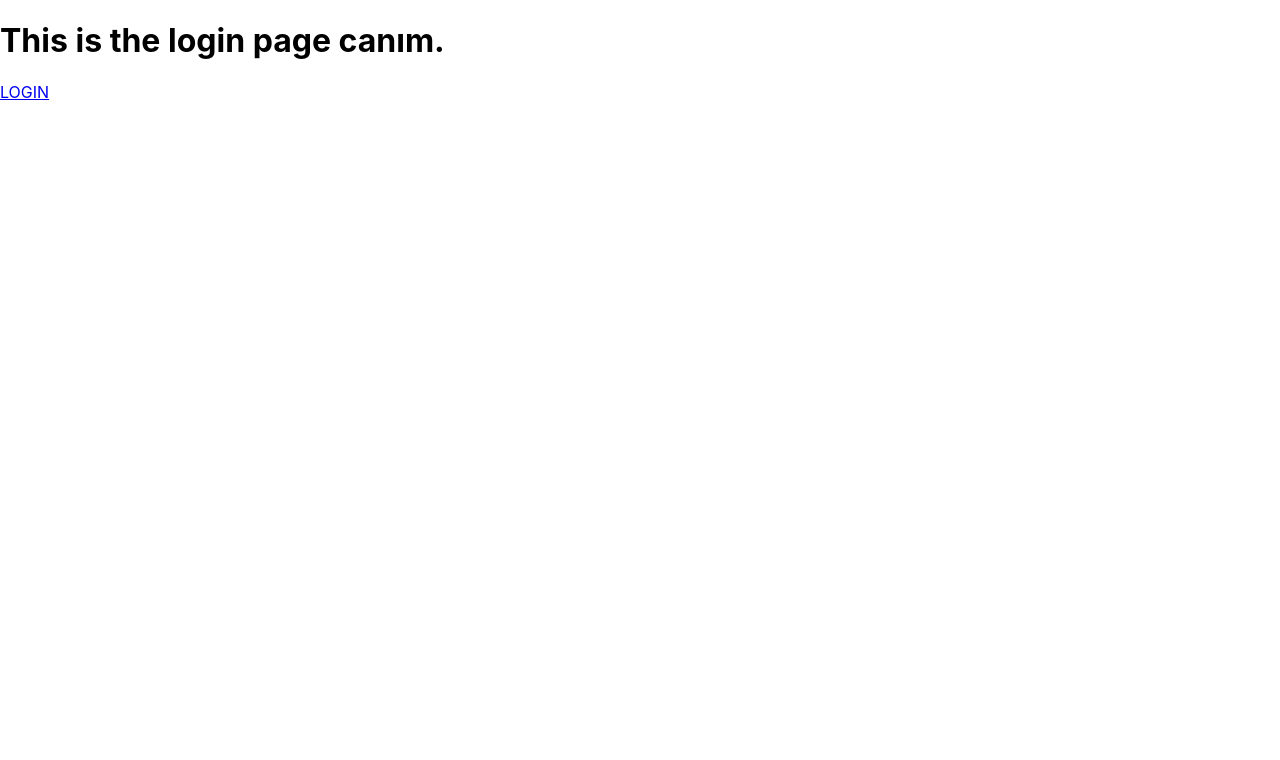
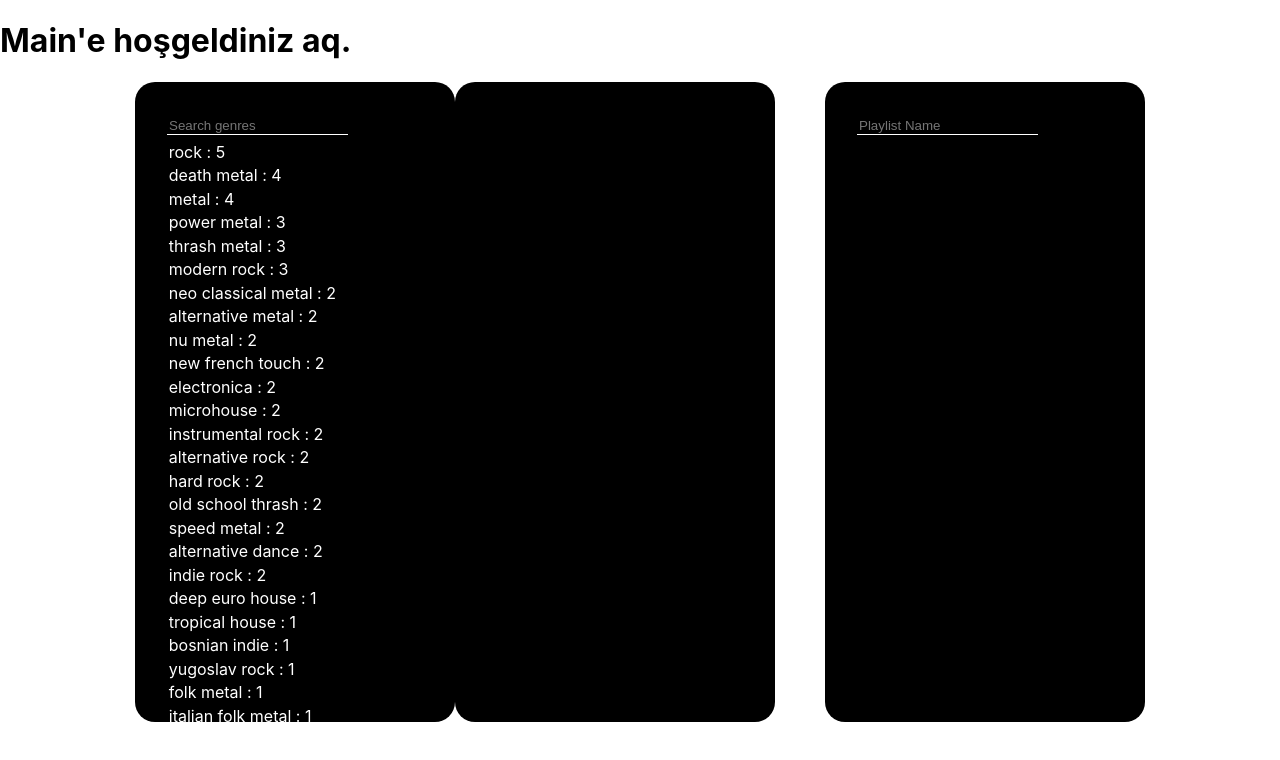
Before and after one commit to ascolm/listspotter, a React (Create React App) app in the folder client/: page / in a window 1280 px wide. Shown: the top 760 px of the page. Built offline with nearby package versions, Linux system fonts and the light colour scheme.

Commit message:
feat(genres): implement genre search bar filtering

```diff
--- a/client/src/App.tsx
+++ b/client/src/App.tsx
@@ -17,7 +17,8 @@ function App() {
             <Main/>
           </Route>
           <Route path="/">
-            <Login />
+            <Main/>
+            {/* <Login /> UNCOMMENT, REMOVE ABOVE*/}
           </Route>
         </Switch>
     </Router>
--- a/client/src/components/Main/Genres/genres-helpers.tsx
+++ b/client/src/components/Main/Genres/genres-helpers.tsx
@@ -8,9 +8,18 @@ export function getSortedGenreKeys (genres: GenreDb) {
   return sortedKeys;
 }
 
+export function getMatchingGenres (searchValue: string, genres: GenreDb) {
+  const searchRegex = new RegExp(searchValue, 'ig');
+
+  return Object.entries(genres).filter(([key, value]) => key.match(searchRegex))
+    .reduce<GenreDb>((acc, [key, value]) => {
+      acc[key] = value
+      return acc;
+    }, {});
+}
+
+
 export function genreResort (genreName: string, db: GenreDb) {
   const splitName = genreName.split(' ');
-
   // Go over each item in
-
 }
--- a/client/src/components/Main/Genres/genres-index.tsx
+++ b/client/src/components/Main/Genres/genres-index.tsx
@@ -1,7 +1,9 @@
+import * as React from 'react';
+import { useState } from 'react';
 import './genres-style.scss';
 import GenreItem from './Genre Item/genre-item-index';
 import { GenreDb } from '../../../interfaces/genreObjects';
-import { getSortedGenreKeys } from './genres-helpers';
+import { getSortedGenreKeys, getMatchingGenres } from './genres-helpers';
 
 export interface Props {
   genreList: GenreDb,
@@ -9,11 +11,15 @@ export interface Props {
 }
 
 const Genres: React.FC<Props> = ({genreList, selectHandler}) => {
+  let [searchValue, setSearchValue] = useState('');
+
   return (
     <div className='genres-container'>
-      {getSortedGenreKeys(genreList).map((genreName) => {
-        return <GenreItem genreName={genreName} artistCount={genreList[genreName].artists.length} selectHandler={selectHandler} selected={genreList[genreName].selected}/>
-      })}
+      <input type='text' className='genres-search' placeholder='Search genres' onChange={(e) => setSearchValue(e.target.value)}/>
+
+      {getSortedGenreKeys(searchValue ? getMatchingGenres(searchValue, genreList) : genreList).map((genreName) => {
+          return <GenreItem genreName={genreName} artistCount={genreList[genreName].artists.length} selectHandler={selectHandler} selected={genreList[genreName].selected}/>
+        })}
     </div>
   );
 }
--- a/client/src/components/Main/Genres/genres-style.scss
+++ b/client/src/components/Main/Genres/genres-style.scss
@@ -4,7 +4,17 @@
   border-radius: 20px;
   background-color: black;
   padding: 2rem;
-  overflow-y: scroll
+  overflow-y: scroll;
+  .genres-search{
+    background-color: transparent;
+    border: none;
+    margin-bottom: 5px;
+    border-bottom: 1px solid white;
+    color: white;
+      &:focus{
+        outline: none;
+      }
+  }
 }
 
 ::-webkit-scrollbar{
--- a/client/src/components/Main/Playlist/playlist-style.scss
+++ b/client/src/components/Main/Playlist/playlist-style.scss
@@ -9,6 +9,7 @@
     .playlist-title{
       background-color: transparent;
       border: none;
+      margin-bottom: 5px;
       border-bottom: 1px solid white;
       color: white;
         &:focus{
--- a/client/src/components/Main/main-index.tsx
+++ b/client/src/components/Main/main-index.tsx
@@ -29,7 +29,7 @@ const Main: React.FC<Props> = (props) => {
     if (!code) return;
 
     const fetchData = async () => {
-      await getTokens(code);
+      // await getTokens(code);
       // if (tracks.length === 0) fetchTracksWithOffset(code, setTracks);
       // if (artists.length === 0) {
       //   fetchArtistsWithOffset(code, setArtists).then((genres) => {
```
